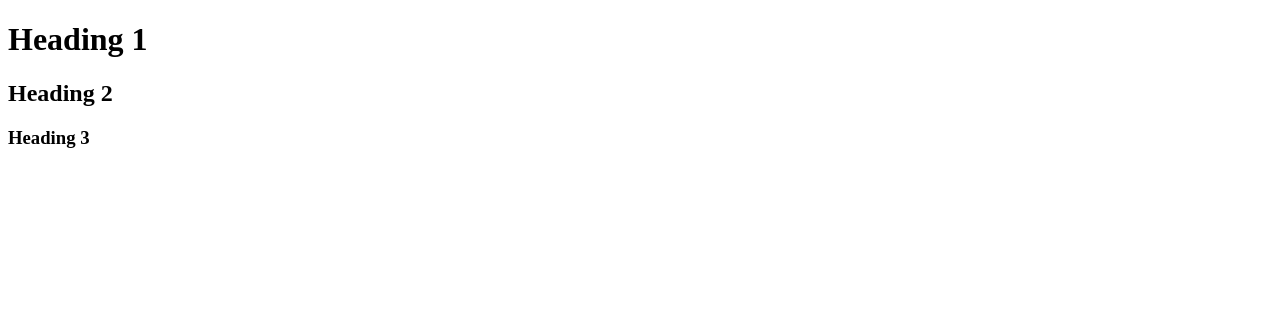
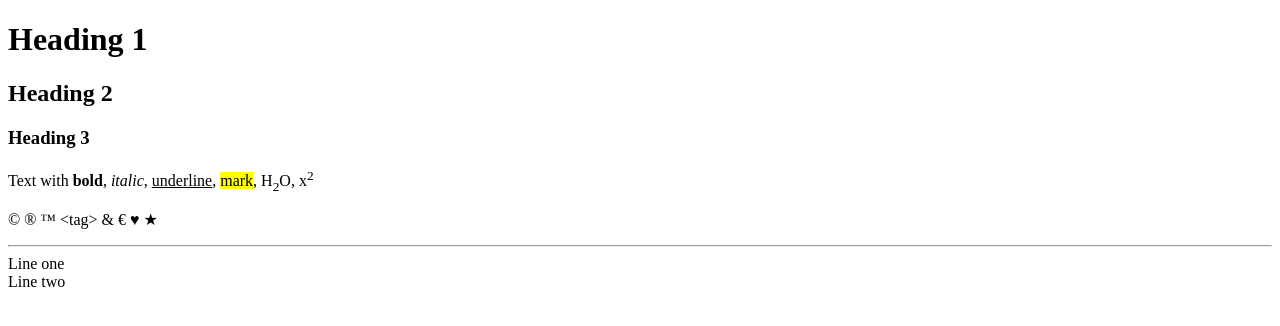
Before and after one commit to milanpatel554/experiment.html, a plain HTML site: page Assignments.html/Head,Para,Format,Characters.html in a window 1280 px wide. Drawn offline with Linux system fonts and the light colour scheme.

Commit message:
head,para,format,characters

```diff
--- a/Assignments.html/Head,Para,Format,Characters.html
+++ b/Assignments.html/Head,Para,Format,Characters.html
@@ -9,3 +9,16 @@
     <h1>Heading 1</h1>
     <h2>Heading 2</h2>
     <h3>Heading 3</h3>
+
+    <p>
+        Text with <b>bold</b>, <i>italic</i>, <u>underline</u>,
+        <mark>mark</mark>, H<sub>2</sub>O, x<sup>2</sup>
+    </p>
+
+    <p>&copy; &reg; &trade; &lt;tag&gt; &amp; &euro; &hearts; &starf;</p>
+
+    <hr>
+    Line one<br>
+    Line two
+</body>
+</html>
```
